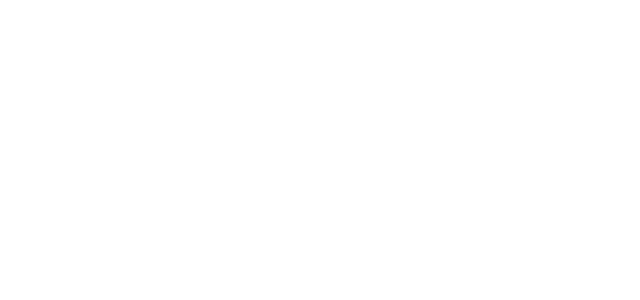
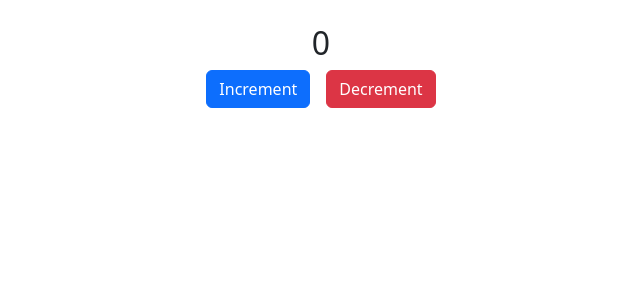
Before and after one commit to Eyasin81/React, a React (Vite) app: page /27 in a window 1280 px wide. Before the commit this address had no page. Shown: the top 300 px of the page, without its empty margins (319-959 px from the left). Built offline with nearby package versions, Linux system fonts and the light colour scheme.

Commit message:
Counter App Assignment-2

```diff
--- a/src/App.jsx
+++ b/src/App.jsx
@@ -19,6 +19,7 @@
 //
 import HomeTodo from './Pages/32_Basic_Todo_App_Parent_Child/HomeTodo';
 import All from './Pages/All';
+import Assignment_2 from './Pages/27_Assignment_2_Counter_App/Assignment_2';
 
 
 const App = () => {
@@ -31,6 +32,7 @@
     <Route path="/24" element={<UseState/>}/>
     <Route path="/25" element={<UpdateState/>}/>
     <Route path="/26" element={<StopPropagation/>}/>
+    <Route path="/27" element={<Assignment_2/>}/>
     </Routes>
     </BrowserRouter>
   );
--- /dev/null
+++ b/src/Pages/27_Assignment_2_Counter_App/Assignment_2.jsx
@@ -0,0 +1,19 @@
+import React,{useState} from 'react';
+
+const Assignment_2 = () => {
+const [count,setCount]=useState(0)
+
+const IncrementValue = () => setCount(count + 1)
+const DecrementValue = () => setCount(count - 1)
+   return (
+      <div className='container d-flex justify-content-center mt-4'>
+        <div className='align-items-center'>
+        <h2 className='text-center'>{count}</h2>
+        <button className='btn btn-primary mx-2' onClick={IncrementValue} disabled={count===5?true:false}>Increment</button>
+        <button className='btn btn-danger mx-2' onClick={DecrementValue} disabled={count===-5?true:false}>Decrement</button>
+        </div>
+      </div>
+   );
+};
+
+export default Assignment_2;
--- a/src/main.jsx
+++ b/src/main.jsx
@@ -1,5 +1,6 @@
 import React from 'react'
 import ReactDOM from 'react-dom/client'
+import './Assets/css/bootstrap.min.css'
 import App from './App.jsx'
 ReactDOM.createRoot(document.getElementById('root')).render(
   <React.StrictMode>
```
Also changed, not shown: src/Assets/css/bootstrap.min.css (renamed from src/Assets/bootstrap.min.css), src/Assets/css/style.css (added), src/Assets/style.css (deleted).
